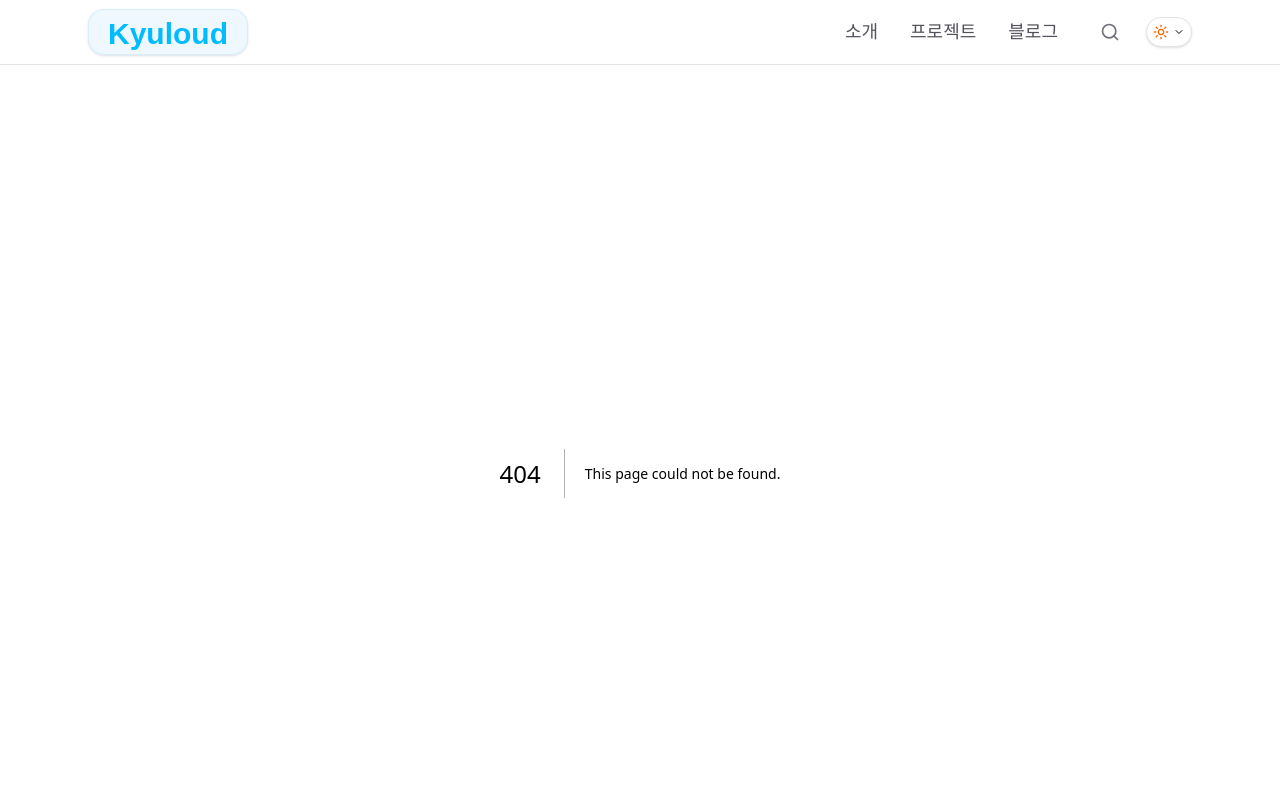
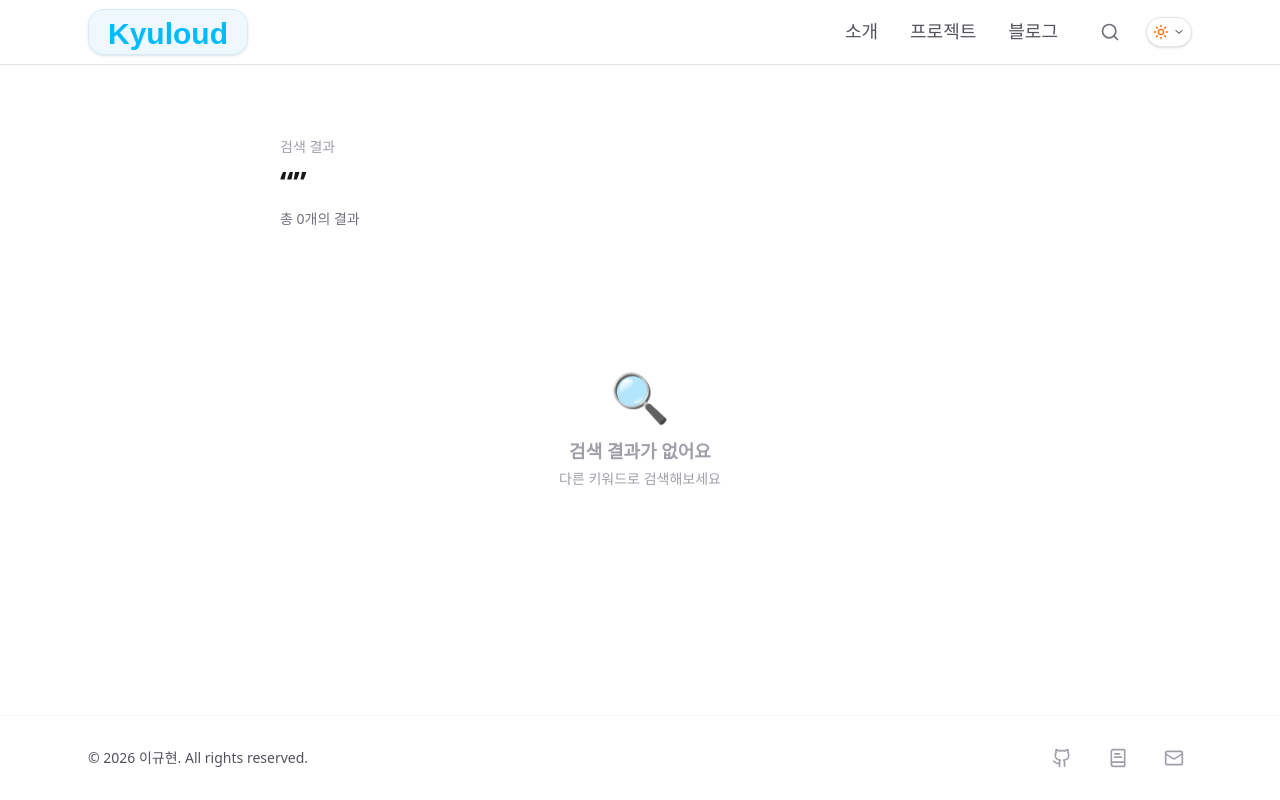
Before and after one commit to leekyuhyun/leekyuhyun.github.io, a Next.js app: page /search in a window 1280 px wide. Before the commit this address had no page. Shown: the top 800 px of the page. Built offline with nearby package versions, Linux system fonts and the light colour scheme; a web font is replaced by a local one.

Commit message:
feat : 검색 기능 구현

```diff
--- /dev/null
+++ b/src/app/search/page.tsx
@@ -0,0 +1,7 @@
+import { getAllPosts } from "@/lib/blog";
+import SearchView from "@/views/search";
+
+export default function SearchPage() {
+  const posts = getAllPosts();
+  return <SearchView posts={posts} />;
+}
--- a/src/components/common/Search.tsx
+++ b/src/components/common/Search.tsx
@@ -2,16 +2,27 @@
 
 import { useState, useRef, useEffect } from "react";
 import { Search as SearchIcon, X } from "lucide-react";
+import { useRouter } from "next/navigation";
 
 export default function Search() {
   const [isSearchOpen, setIsSearchOpen] = useState(false);
+  const [query, setQuery] = useState("");
   const searchInputRef = useRef<HTMLInputElement>(null);
+  const router = useRouter();
 
   useEffect(() => {
     if (isSearchOpen && searchInputRef.current) {
       searchInputRef.current.focus();
     }
   }, [isSearchOpen]);
+
+  const handleSearch = (e: React.KeyboardEvent<HTMLInputElement>) => {
+    if (e.key === "Enter" && query.trim()) {
+      router.push(`/search?q=${encodeURIComponent(query.trim())}`);
+      setIsSearchOpen(false);
+      setQuery("");
+    }
+  };
 
   return (
     <div
@@ -20,6 +31,9 @@ export default function Search() {
       <input
         ref={searchInputRef}
         type="text"
+        value={query}
+        onChange={(e) => setQuery(e.target.value)}
+        onKeyDown={handleSearch}
         placeholder="검색어를 입력하세요..."
         className={`w-full py-2 pl-10 pr-4 text-sm rounded-full border border-zinc-200 dark:border-zinc-800 bg-white dark:bg-zinc-900 outline-hidden transition-all duration-300 ${
           isSearchOpen
--- /dev/null
+++ b/src/views/search.tsx
@@ -0,0 +1,98 @@
+"use client";
+
+import { useSearchParams } from "next/navigation";
+import Link from "next/link";
+import Image from "next/image";
+import { Post } from "@/lib/blog";
+import { FileText } from "lucide-react";
+
+export default function SearchView({ posts }: { posts: Post[] }) {
+  const searchParams = useSearchParams();
+  const query = searchParams.get("q") ?? "";
+
+  const blogResults = posts.filter((p) =>
+    query
+      ? p.title.toLowerCase().includes(query.toLowerCase()) ||
+        p.description?.toLowerCase().includes(query.toLowerCase()) ||
+        p.tags?.some((t) => t.toLowerCase().includes(query.toLowerCase()))
+      : false,
+  );
+
+  const totalCount = blogResults.length;
+
+  return (
+    <div className="max-w-3xl mx-auto px-6 py-16 font-sans">
+      <header className="mb-12">
+        <p className="text-sm text-zinc-400 mb-2">검색 결과</p>
+        <h2 className="text-3xl font-bold text-zinc-900 dark:text-zinc-100">
+          &ldquo;{query}&rdquo;{" "}
+        </h2>
+        <p className="text-sm text-zinc-500 dark:text-zinc-400 mt-2">
+          총 {totalCount}개의 결과
+        </p>
+      </header>
+
+      {totalCount === 0 ? (
+        <div className="text-center py-24 text-zinc-400">
+          <p className="text-5xl mb-4">🔍</p>
+          <p className="text-lg font-semibold">검색 결과가 없어요</p>
+          <p className="text-sm mt-1">다른 키워드로 검색해보세요</p>
+        </div>
+      ) : (
+        <div className="space-y-6">
+          {/* 블로그 섹션 */}
+          {blogResults.length > 0 && (
+            <section>
+              <div className="flex items-center gap-2 mb-4">
+                <FileText className="w-4 h-4 text-sky-500 dark:text-amber-400" />
+                <h3 className="text-sm font-bold text-zinc-500 dark:text-zinc-400 uppercase tracking-wider">
+                  블로그 · {blogResults.length}
+                </h3>
+              </div>
+              <div className="flex flex-col gap-3">
+                {blogResults.map((post) => (
+                  <Link
+                    key={post.slug}
+                    href={`/blog/${post.slug}`}
+                    className="group flex gap-4 p-4 rounded-2xl border border-zinc-200 dark:border-zinc-800 bg-white dark:bg-zinc-900 hover:border-sky-400 dark:hover:border-amber-400 hover:shadow-md transition-all duration-200"
+                  >
+                    <div className="relative w-20 h-20 rounded-xl overflow-hidden bg-zinc-100 dark:bg-zinc-800 shrink-0">
+                      <Image
+                        src={post.thumbnail || "/images/Profile.png"}
+                        alt={post.title}
+                        fill
+                        className="object-cover group-hover:scale-105 transition-transform duration-300"
+                        unoptimized
+                      />
+                    </div>
+                    <div className="flex flex-col justify-center min-w-0">
+                      <div className="flex flex-wrap gap-1 mb-1.5">
+                        {post.tags?.slice(0, 2).map((tag) => (
+                          <span
+                            key={tag}
+                            className="text-[10px] font-bold uppercase tracking-wider px-2 py-0.5 rounded-md bg-sky-50 text-sky-600 dark:bg-amber-900/20 dark:text-amber-400"
+                          >
+                            {tag}
+                          </span>
+                        ))}
+                      </div>
+                      <h4 className="font-bold text-zinc-900 dark:text-zinc-100 group-hover:text-sky-500 dark:group-hover:text-amber-400 transition-colors truncate">
+                        {post.title}
+                      </h4>
+                      <p className="text-sm text-zinc-500 dark:text-zinc-400 line-clamp-1 mt-0.5">
+                        {post.description}
+                      </p>
+                      <p className="text-xs text-zinc-400 mt-1.5">
+                        {post.date}
+                      </p>
+                    </div>
+                  </Link>
+                ))}
+              </div>
+            </section>
+          )}
+        </div>
+      )}
+    </div>
+  );
+}
```
